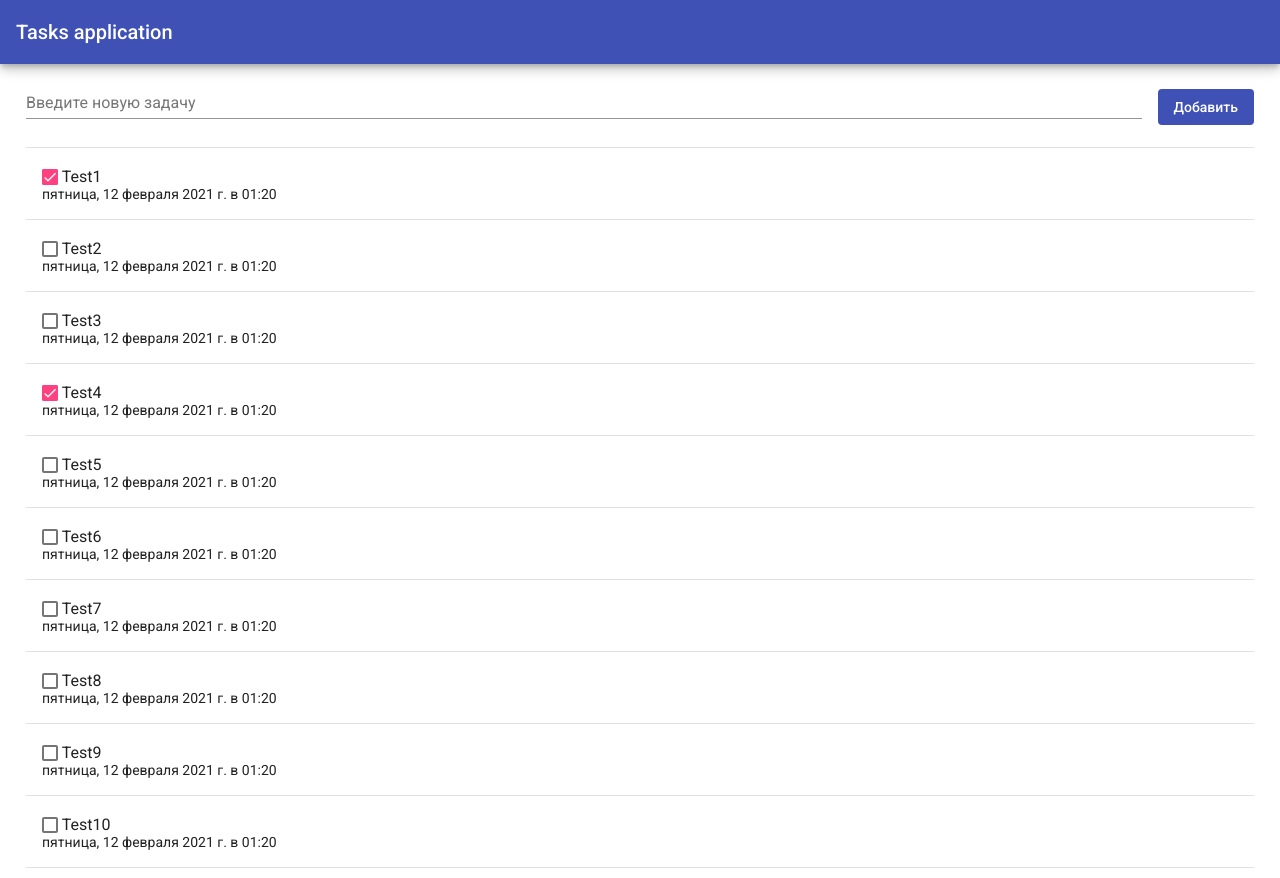
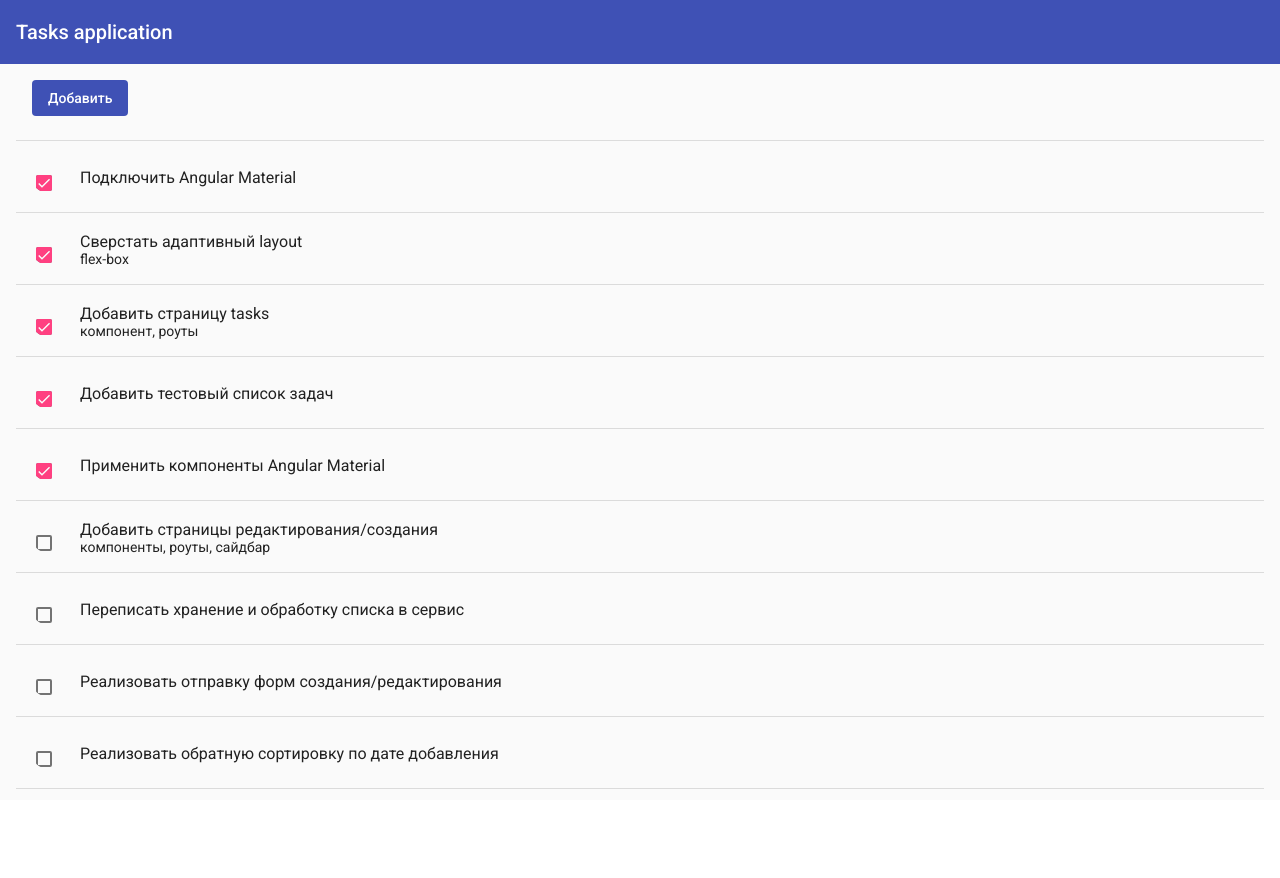
Before and after one commit to sergvikpl/test-project-telda-todo, an Angular app: page /tasks in a window 1280 px wide. After the commit the page ends 800 px from the top, so only its background shows below. Built offline with nearby package versions, Linux system fonts and the light colour scheme.

Commit message:
Added edit task page with sidebar drawer

```diff
--- a/package.json
+++ b/package.json
@@ -18,6 +18,7 @@
     "@angular/core": "~11.0.9",
     "@angular/forms": "~11.0.9",
     "@angular/material": "^11.2.0",
+    "@angular/material-moment-adapter": "^11.2.0",
     "@angular/platform-browser": "~11.0.9",
     "@angular/platform-browser-dynamic": "~11.0.9",
     "@angular/router": "~11.0.9",
--- a/src/app/app-routing.module.ts
+++ b/src/app/app-routing.module.ts
@@ -2,10 +2,14 @@ import { NgModule } from '@angular/core';
 import { Routes, RouterModule } from '@angular/router';
 
 import { TasksPageComponent } from './pages/tasks-page/tasks-page.component';
+import { EditTaskPageComponent } from './pages/edit-task-page/edit-task-page.component';
 
 const routes: Routes = [
   { path: '', redirectTo: '/tasks', pathMatch: 'full' },
-  { path: 'tasks', component: TasksPageComponent, children: [] },
+  { path: 'tasks', component: TasksPageComponent, children: [
+     { path: 'new', component: EditTaskPageComponent },
+     { path: ':id', component: EditTaskPageComponent }
+  ] },
   { path: '**', component: TasksPageComponent }
 ];
 
--- a/src/app/app.component.sass
+++ b/src/app/app.component.sass
@@ -14,5 +14,5 @@
   display: flex
   flex-grow: 1
   overflow: auto
-  padding: 10px
+  // padding: 10px
   word-break: break-all
--- /dev/null
+++ b/src/app/pages/edit-task-page/edit-task-page.component.html
@@ -0,0 +1,19 @@
+<form (ngSubmit)="onSubmit()" class="edit-form">
+  <mat-form-field appearance="fill">
+    <mat-label>Заголовок</mat-label>
+    <input matInput>
+  </mat-form-field>
+  <mat-form-field appearance="fill">
+    <mat-label>Описание</mat-label>
+    <textarea matInput></textarea>
+  </mat-form-field>
+  <!-- <mat-form-field appearance="fill">
+    <mat-label>Дата начала</mat-label>
+    <input matInput [matDatepicker]="picker">
+    <mat-datepicker-toggle matSuffix [for]="picker"></mat-datepicker-toggle>
+    <mat-datepicker #picker></mat-datepicker>
+  </mat-form-field> -->
+  <button mat-flat-button type="submit" color="primary" class='add-button'>
+    Добавить
+  </button>
+</form>
--- /dev/null
+++ b/src/app/pages/edit-task-page/edit-task-page.component.sass
@@ -0,0 +1,6 @@
+.edit-form
+  display: flex
+  flex-direction: column
+  align-items: normal
+  .add-button
+    align-self: center
--- /dev/null
+++ b/src/app/pages/edit-task-page/edit-task-page.component.ts
@@ -0,0 +1,19 @@
+import { Component, OnInit } from '@angular/core';
+
+@Component({
+  selector: 'edit-task-page',
+  templateUrl: './edit-task-page.component.html',
+  styleUrls: ['./edit-task-page.component.sass']
+})
+export class EditTaskPageComponent implements OnInit {
+
+  constructor() { }
+
+  ngOnInit(): void {
+  }
+
+  onSubmit() {
+
+  }
+
+}
--- a/src/app/pages/tasks-page/tasks-page.component.html
+++ b/src/app/pages/tasks-page/tasks-page.component.html
@@ -1,24 +1,25 @@
+<mat-drawer-container [hasBackdrop]="matDrawerOptions.hasBackdrop" (close)="goToTask()">
+
+  <mat-drawer-content>
+
     <div class="wrapper">
-
-  <form class="add-task-container">
-    <mat-form-field>
-      <mat-label>Введите новую задачу</mat-label>
-      <input matInput type="text" #newTaskLabel>
-    </mat-form-field>
-    <button mat-flat-button type="button" color="primary" (click)="add(newTaskLabel.value)" class="add-button">Добавить</button>
-  </form>
+      <button mat-flat-button type="button" color="primary" (click)="drawer.toggle(); goToAddTask()" class="add-button">
+        Добавить
+      </button>
 
       <mat-list>
 
         <mat-divider></mat-divider>
 
-    <mat-list-item *ngFor="let task of tasks">
+        <mat-list-item *ngFor="let task of tasks" (click)="drawer.toggle(); goToEditTask(task)">
           <mat-divider></mat-divider>
+           <mat-icon mat-list-icon>
+             <mat-checkbox [checked]="task.done" (change)="toggle(task)"></mat-checkbox>
+           </mat-icon>
           <div mat-line>
-        <mat-checkbox [checked]="task.done" (change)="toggle(task)"></mat-checkbox>
             {{task.label}}
           </div>
-      <div mat-line>{{task.dateSince}}</div>
+          <div mat-line>{{task.description}}</div>
           <button mat-mini-fab color="accent" (click)="delete(task)">
             <mat-icon>delete</mat-icon>
           </button>
@@ -27,6 +28,14 @@
       </mat-list>
     </div>
 
-<div>
+  </mat-drawer-content>
+
+  <mat-drawer #drawer
+    [opened]="matDrawerOptions.opened"
+    [mode]="matDrawerOptions.mode"
+    [position]="matDrawerOptions.position"
+  >
     <router-outlet></router-outlet>
-</div>
+  </mat-drawer>
+
+</mat-drawer-container>
--- a/src/app/pages/tasks-page/tasks-page.component.sass
+++ b/src/app/pages/tasks-page/tasks-page.component.sass
@@ -1,5 +1,8 @@
 .wrapper
   padding: 0px 16px
+
+.add-button
+  margin: 16px
 
 .add-task-container
   display: flex
@@ -26,3 +29,7 @@
   .mat-mini-fab
     opacity: 1
     pointer-events: all
+
+.mat-drawer
+  width: 35%
+  padding: 16px
--- a/src/app/pages/tasks-page/tasks-page.component.ts
+++ b/src/app/pages/tasks-page/tasks-page.component.ts
@@ -1,4 +1,5 @@
 import { Component, OnInit } from '@angular/core';
+import { Router } from '@angular/router';
 
 @Component({
   selector: 'tasks-page',
@@ -7,9 +8,16 @@ import { Component, OnInit } from '@angular/core';
 })
 export class TasksPageComponent implements OnInit {
 
-  constructor() { }
+  constructor(private router: Router) { }
 
   ngOnInit(): void {
+  }
+
+  matDrawerOptions = {
+    opened: false,
+    mode: 'slide',
+    position: 'start',
+    hasBackdrop: true,
   }
 
   dateOptions = {
@@ -24,22 +32,30 @@ export class TasksPageComponent implements OnInit {
   testDate = new Date().toLocaleString("ru", this.dateOptions)
 
   tasks = [
-    { id: 1, label: 'Test1', dateSince: this.testDate, done: true },
-    { id: 2, label: 'Test2', dateSince: this.testDate, done: false },
-    { id: 3, label: 'Test3', dateSince: this.testDate, done: false },
-    { id: 4, label: 'Test4', dateSince: this.testDate, done: true },
-    { id: 5, label: 'Test5', dateSince: this.testDate, done: false },
-    { id: 6, label: 'Test6', dateSince: this.testDate, done: false },
-    { id: 7, label: 'Test7', dateSince: this.testDate, done: false },
-    { id: 8, label: 'Test8', dateSince: this.testDate, done: false },
-    { id: 9, label: 'Test9', dateSince: this.testDate, done: false },
-    { id: 10, label: 'Test10', dateSince: this.testDate, done: false },
+    { id: 1, label: 'Подключить Angular Material', description: '', dateSince: this.testDate, done: true },
+    { id: 2, label: 'Сверстать адаптивный layout', description: 'flex-box', dateSince: this.testDate, done: true },
+    { id: 3, label: 'Добавить страницу tasks', description: 'компонент, роуты', dateSince: this.testDate, done: true },
+    { id: 4, label: 'Добавить тестовый список задач', description: '', dateSince: this.testDate, done: true },
+    { id: 5, label: 'Применить компоненты Angular Material', description: '', dateSince: this.testDate, done: true },
+    { id: 6, label: 'Добавить страницы редактирования/создания', description: 'компоненты, роуты, сайдбар', dateSince: this.testDate, done: false },
+    { id: 7, label: 'Переписать хранение и обработку списка в сервис', description: '', dateSince: this.testDate, done: false },
+    { id: 8, label: 'Реализовать отправку форм создания/редактирования', description: '', dateSince: this.testDate, done: false },
+    { id: 9, label: 'Реализовать обратную сортировку по дате добавления', description: '', dateSince: this.testDate, done: false },
+    { id: 10, label: 'Исправить баг с геренацией ID', description: '', dateSince: this.testDate, done: false },
+    { id: 11, label: 'Реализовать сохрание данных в localStorage', description: '', dateSince: this.testDate, done: false },
+    { id: 12, label: 'Добавить в хидер меню полной очистки и генерации', description: '', dateSince: this.testDate, done: false },
+    { id: 13, label: 'Улучшить читабельность тасков на малых экранах', description: '', dateSince: this.testDate, done: false },
+    { id: 14, label: 'Добавить валидацию на формы', description: '', dateSince: this.testDate, done: false },
+    { id: 15, label: 'Добавить бредкрамбы в шапку сайта', description: '', dateSince: this.testDate, done: false },
+    { id: 16, label: 'Написание тестов', description: '', dateSince: this.testDate, done: false },
+    { id: 16, label: 'Интегрировать цвета из темы', description: '', dateSince: this.testDate, done: false },
   ];
 
   add(newTaskLabel) {
     let newTask = {
       id: this.tasks.length + 1,
       label: newTaskLabel,
+      description: "test description",
       dateSince: new Date().toLocaleString("ru", this.dateOptions),
       done: false
     };
@@ -56,4 +72,16 @@ export class TasksPageComponent implements OnInit {
   delete(task) {
     this.tasks = this.tasks.filter(_task => _task.id !== task.id);
   }
+
+  goToAddTask() {
+    this.router.navigate(['tasks/new']);
+  }
+
+  goToEditTask(task) {
+    this.router.navigate(['tasks/', task.id]);
+  }
+
+  goToTask() {
+    this.router.navigate(['tasks']);
+  }
 }
--- a/src/styles.sass
+++ b/src/styles.sass
@@ -1,4 +1,4 @@
-html
+html, app-root
   height: 100%
 
 body
```
Also changed, not shown: src/app/app.module.ts (+8 -3 lines), 2 other files (tests, documents, lock files or other folders). Lines whose indentation alone changed are shown as unchanged.
